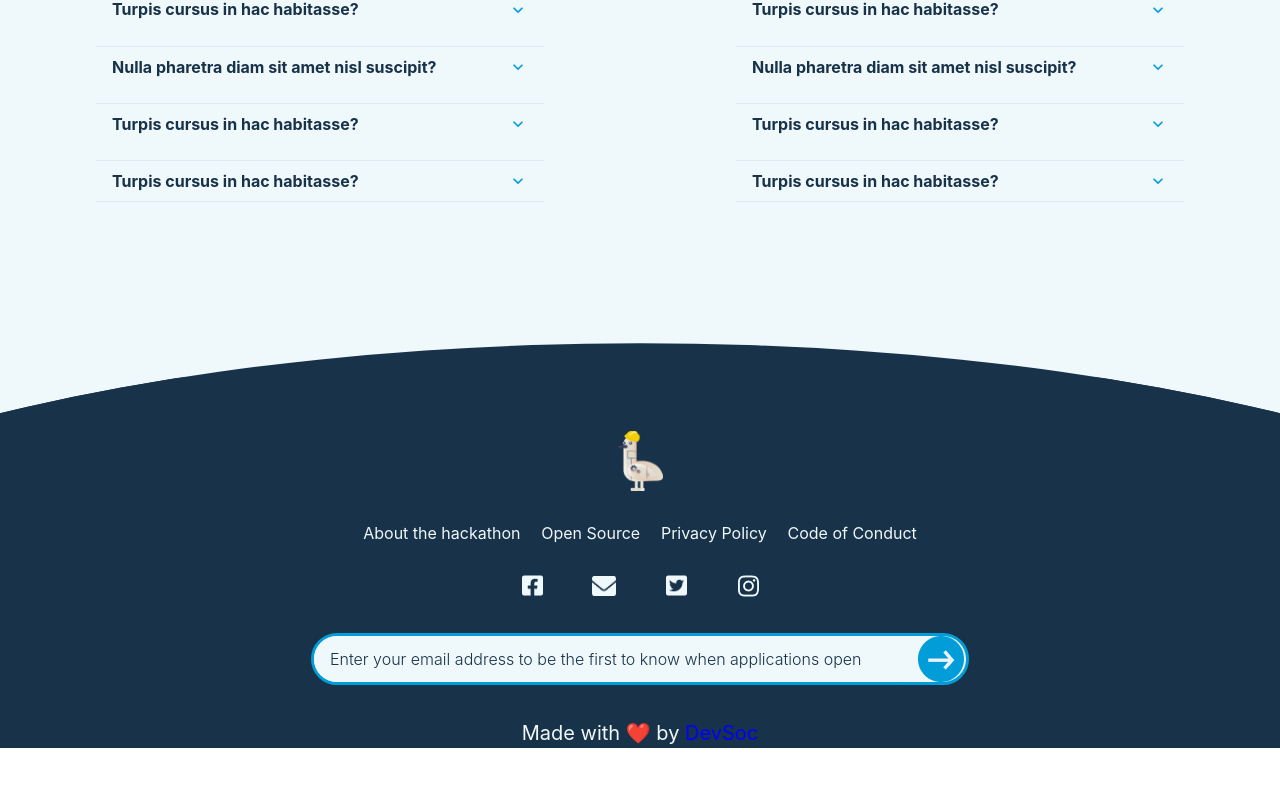
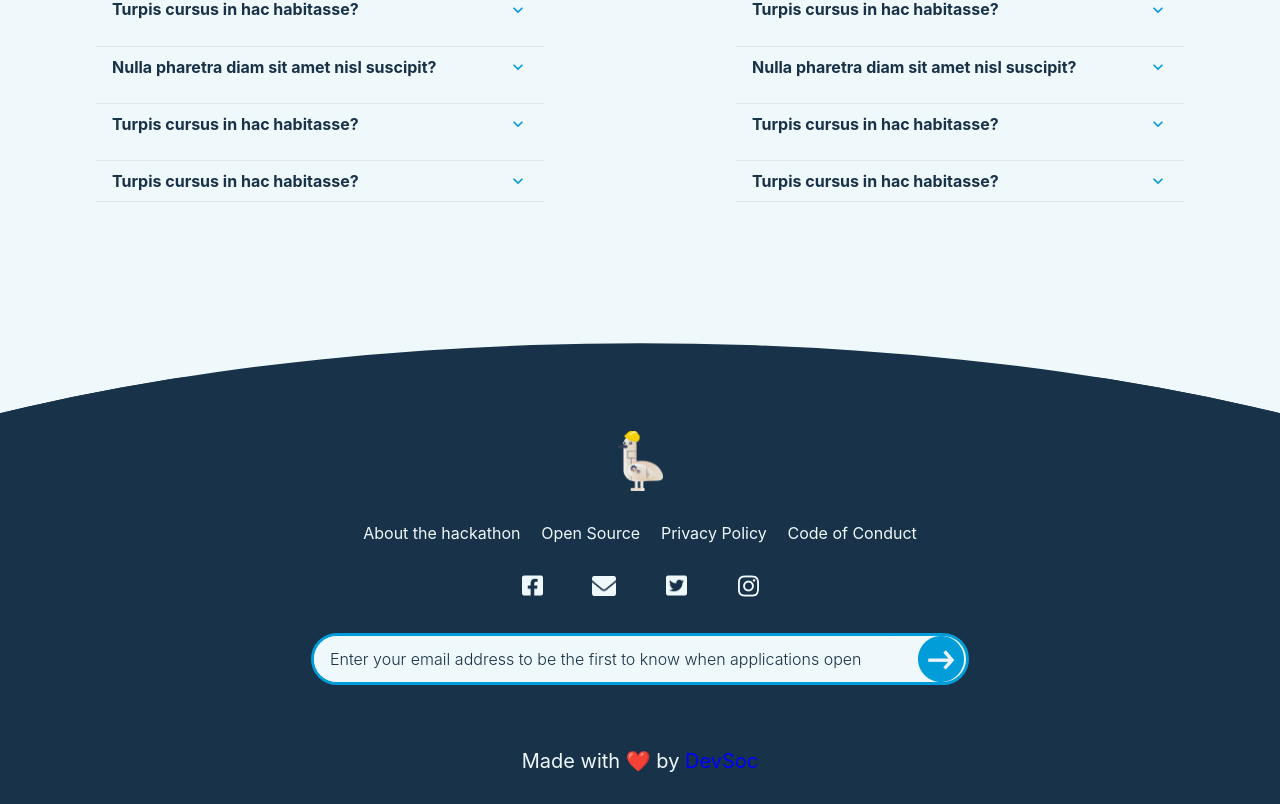
Before and after one commit to Devsoc-BPGC/quark-hackathon, a React (Create React App) app: page / in a window 1280 px wide. Shown: the part 5070-5874 px from the top of the page. Before the commit the page ends 5818 px from the top, so only its background shows below. Built offline with nearby package versions, Linux system fonts and the light colour scheme.

Commit message:
footer_padding_added

```diff
--- a/src/Components/Faq.jsx
+++ b/src/Components/Faq.jsx
@@ -229,8 +229,12 @@ const Faq = () => {
             wrap={'wrap'}
             w={{ base: '320px', md: 'fit-content' }}
           >
-            <Text _hover={{ cursor: 'pointer' }}>About the hackathon</Text>
-            <Text _hover={{ cursor: 'pointer' }}>Open Source</Text>
+            <Link href=''>
+              <Text _hover={{ cursor: 'pointer' }}>About the hackathon</Text>
+            </Link>
+            <Link href=''>
+              <Text _hover={{ cursor: 'pointer' }}>Open Source</Text>
+            </Link>
             <Link href='https://devfolio.co/privacy-policy'>
               <Text _hover={{ cursor: 'pointer' }}>Privacy Policy</Text>
             </Link>
--- a/src/Components/Footer.jsx
+++ b/src/Components/Footer.jsx
@@ -3,7 +3,7 @@ import { Link, Box, Text } from '@chakra-ui/react';
 
 const Footer = () => {
   return (
-    <Box bg='#183249'>
+    <Box bg='#183249' p='1.4em'>
       <Text color='#EFF8FA'>
         Made with ❤️ by{' '}
         <Link href='https://devsoc.club' color={'blue'}>
```
